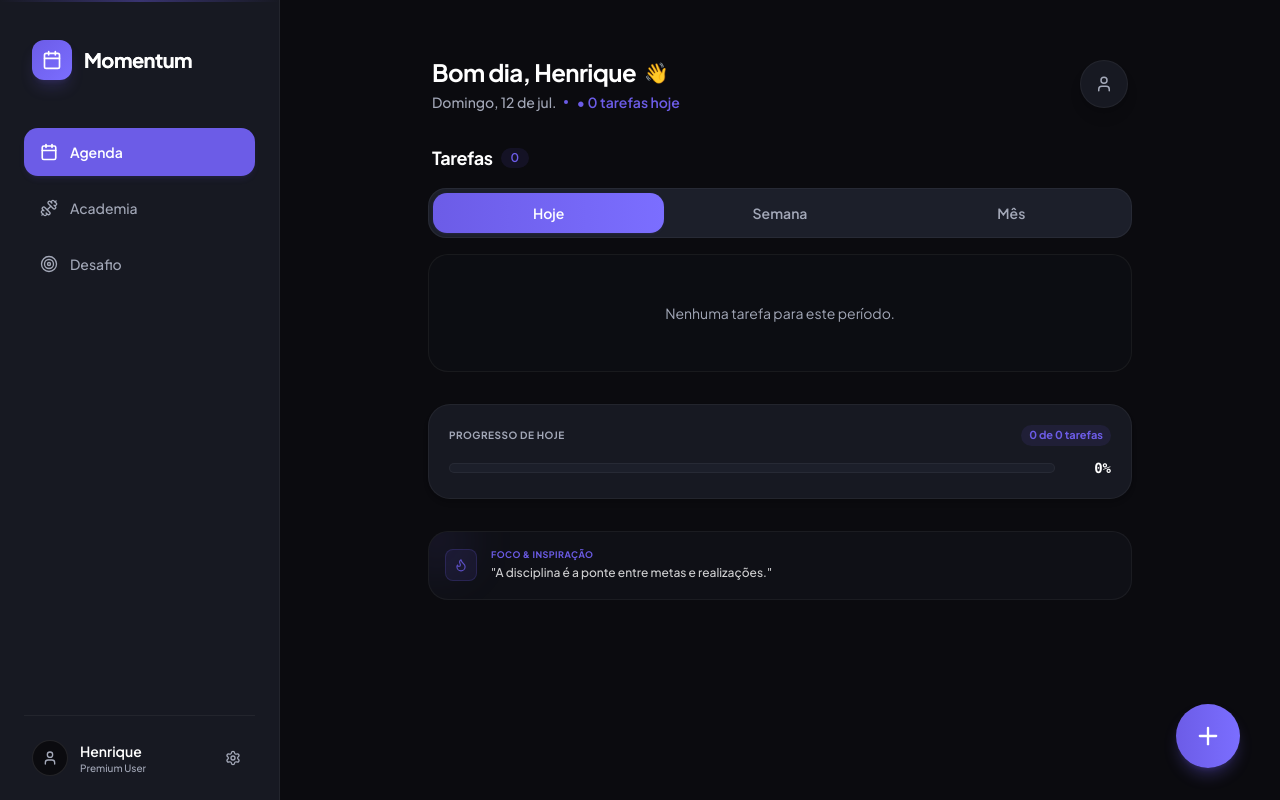
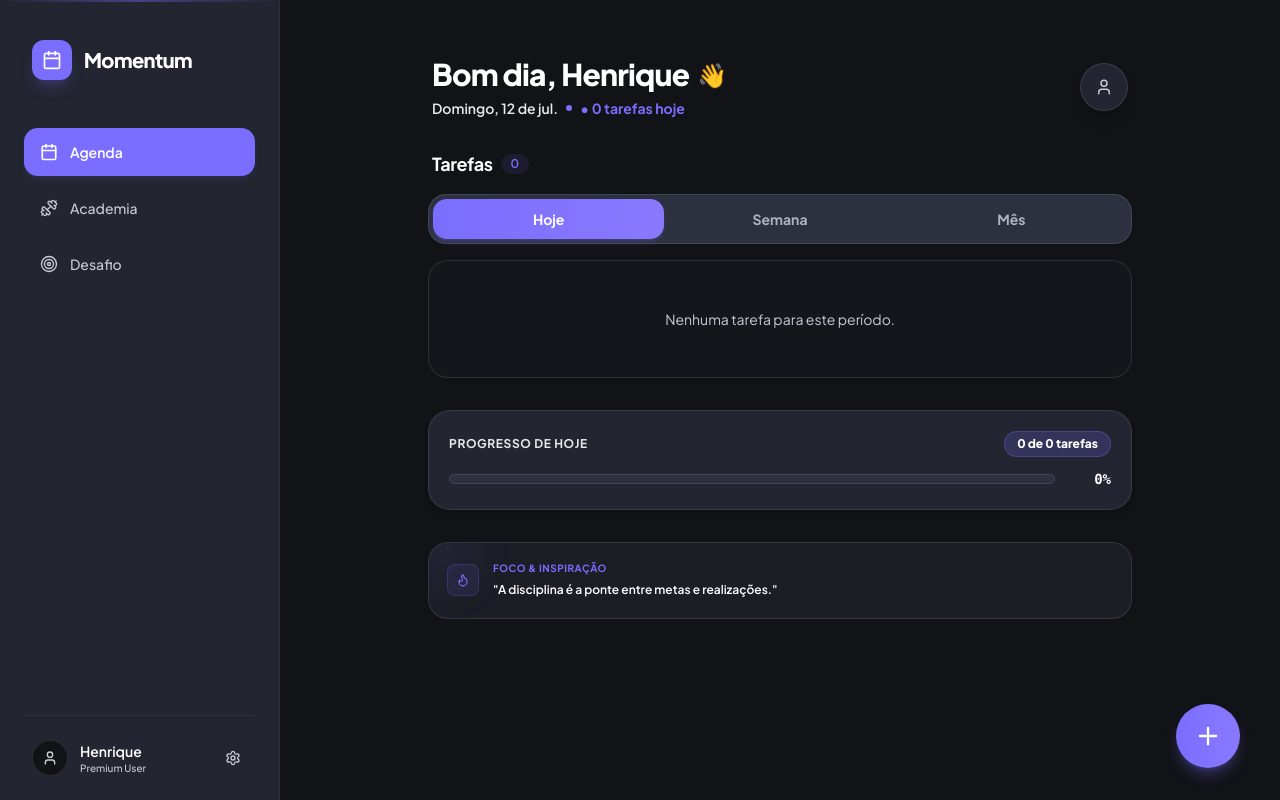
Before and after one commit to Narok94/HAGENDA, a React (Vite) app: page / in a window 1280 px wide. Built offline with nearby package versions, Linux system fonts and the light colour scheme.

Commit message:
feat: add high contrast mode and theme variables
- Introduce CSS variables for semantic theme management
- Implement high contrast mode with state persistence
- Update color scheme across UI components
- Refine header typography and animations

```diff
--- a/src/components/AgendaTab.tsx
+++ b/src/components/AgendaTab.tsx
@@ -211,20 +211,20 @@ export default function AgendaTab({ userName, avatarUrl, onOpenSettings }: Agend
     <div className="w-full min-h-full p-5 pt-8 md:p-8 md:pt-14 flex flex-col gap-6 md:gap-8 max-w-3xl mx-auto pb-32">
       {/* HEADER */}
       <header className="flex justify-between items-center px-1">
-        <div className="flex flex-col gap-1">
-          <h1 className="text-xl md:text-2xl font-bold tracking-tight text-white flex items-center gap-2">
-            Bom dia, {userName} <span className="text-lg md:text-xl">👋</span>
+        <div className="flex flex-col gap-1.5">
+          <h1 className="text-2xl md:text-3xl font-extrabold tracking-tight text-white flex items-center gap-2">
+            Bom dia, {userName} <span className="text-xl md:text-2xl animate-bounce-slow">👋</span>
           </h1>
-          <div className="flex items-center gap-2 text-xs md:text-sm font-medium">
-            <span className="text-text-sec">{dateDisplay}</span>
-            <span className="w-1 h-1 rounded-full bg-brand-primary" />
-            <span className="text-brand-primary font-semibold">{headerSubtitle}</span>
+          <div className="flex items-center gap-2 text-xs md:text-sm font-semibold">
+            <span className="text-text-sub">{dateDisplay}</span>
+            <span className="w-1.5 h-1.5 rounded-full bg-brand-primary" />
+            <span className="text-brand-primary font-bold">{headerSubtitle}</span>
           </div>
         </div>
 
         <button
           onClick={onOpenSettings}
-          className="w-11 h-11 md:w-12 md:h-12 rounded-full overflow-hidden bg-app-card border border-white/5 flex items-center justify-center shrink-0 hover:border-brand-primary transition-all duration-300 shadow-lg hover:scale-105 active:scale-95 cursor-pointer"
+          className="w-11 h-11 md:w-12 md:h-12 rounded-full overflow-hidden bg-app-card border border-border-discreet flex items-center justify-center shrink-0 hover:border-brand-primary transition-all duration-300 shadow-lg hover:scale-105 active:scale-95 cursor-pointer"
         >
           {avatarUrl ? (
             <img src={avatarUrl} alt="Avatar" className="w-full h-full object-cover" />
@@ -245,7 +245,7 @@ export default function AgendaTab({ userName, avatarUrl, onOpenSettings }: Agend
             whileHover={{ y: -2 }}
             whileTap={{ scale: 0.995 }}
             onClick={() => openTaskDetails(priorityTask)}
-            className="group flex items-center gap-4 bg-app-card p-4 md:p-5 rounded-[22px] border border-white/5 cursor-pointer hover:border-white/10 transition-all shadow-md relative overflow-hidden"
+            className="group flex items-center gap-4 bg-app-card p-4 md:p-5 rounded-[22px] border border-border-discreet cursor-pointer hover:border-white/20 transition-all shadow-md relative overflow-hidden"
           >
             {/* Subtle light glow */}
             <div className="absolute right-0 top-0 w-24 h-24 bg-brand-primary/5 rounded-full blur-2xl pointer-events-none" />
@@ -254,25 +254,25 @@ export default function AgendaTab({ userName, avatarUrl, onOpenSettings }: Agend
               onClick={(e) => { e.stopPropagation(); toggleTaskOnDate(priorityTask.id, todayStr); }}
               className={`shrink-0 flex items-center justify-center w-6 h-6 rounded-full border-[2px] transition-all duration-200 cursor-pointer ${
                 isTaskCompletedOnDate(priorityTask, todayStr)
-                  ? 'bg-brand-primary border-brand-primary text-white scale-105'
-                  : 'border-text-sec/40 text-transparent hover:border-brand-primary hover:scale-105'
+                  ? 'bg-brand-primary border-brand-primary text-white scale-105 shadow-[0_0_8px_rgba(123,109,255,0.4)]'
+                  : 'border-text-sec text-transparent hover:border-brand-primary hover:scale-105'
               }`}
             >
               <CheckCircle2 size={16} strokeWidth={3.5} className={isTaskCompletedOnDate(priorityTask, todayStr) ? 'opacity-100' : 'opacity-0'} />
             </button>
 
             <div className={`flex flex-col flex-1 min-w-0 transition-all duration-300 ${isTaskCompletedOnDate(priorityTask, todayStr) ? 'opacity-40' : 'opacity-100'}`}>
-              <h3 className={`text-sm md:text-base font-semibold text-white truncate ${isTaskCompletedOnDate(priorityTask, todayStr) ? 'line-through decoration-white/30' : ''}`}>
+              <h3 className={`text-base font-bold text-white truncate ${isTaskCompletedOnDate(priorityTask, todayStr) ? 'line-through decoration-white/30 text-white/50' : ''}`}>
                 {priorityTask.title}
               </h3>
-              <div className="flex items-center gap-2 mt-1">
-                <span className="text-[10px] md:text-xs text-text-sec font-mono bg-white/5 px-2 py-0.5 rounded-md flex items-center gap-1">
-                  <Clock size={11} className="text-text-sec" />
+              <div className="flex items-center gap-2 mt-2">
+                <span className="text-xs text-text-sub font-semibold bg-white/10 px-2.5 py-1 rounded-md flex items-center gap-1 border border-white/5 shrink-0">
+                  <Clock size={11} className="text-brand-primary" />
                   {priorityTask.time}
                 </span>
-                <span className="w-1 h-1 rounded-full bg-white/10" />
-                <span className="text-[10px] md:text-xs text-text-sec bg-white/5 px-2 py-0.5 rounded-md flex items-center gap-1">
-                  <Tag size={11} className="text-text-sec" />
+                <span className="w-1 h-1 rounded-full bg-white/15" />
+                <span className="text-xs text-white font-bold bg-white/10 px-2.5 py-1 rounded-md flex items-center gap-1 border border-white/5 shrink-0">
+                  <Tag size={11} className="text-brand-primary" />
                   {priorityTask.category}
                 </span>
               </div>
@@ -297,7 +297,7 @@ export default function AgendaTab({ userName, avatarUrl, onOpenSettings }: Agend
         </div>
 
         {/* Segmented Control */}
-        <div className="flex p-1 bg-app-card-sec rounded-[18px] border border-white/5 w-full relative">
+        <div className="flex p-1 bg-app-card-sec rounded-[18px] border border-border-discreet w-full relative">
           {['hoje', 'semana', 'mes'].map(filter => {
             const isActive = viewFilter === filter;
             const labelMap: Record<string, string> = { hoje: 'Hoje', semana: 'Semana', mes: 'Mês' };
@@ -305,14 +305,14 @@ export default function AgendaTab({ userName, avatarUrl, onOpenSettings }: Agend
               <button
                 key={filter}
                 onClick={() => setViewFilter(filter as any)}
-                className={`relative flex-1 text-xs md:text-sm font-semibold py-2.5 rounded-[14px] transition-all z-10 capitalize cursor-pointer ${
-                  isActive ? 'text-white' : 'text-text-sec hover:text-white'
+                className={`relative flex-1 text-xs md:text-sm font-bold py-2.5 rounded-[14px] transition-all z-10 capitalize cursor-pointer ${
+                  isActive ? 'text-white' : 'text-text-meta hover:text-white'
                 }`}
               >
                 {isActive && (
                   <motion.div
                     layoutId="activeFilterTab"
-                    className="absolute inset-0 bg-gradient-to-r from-brand-primary to-brand-hover rounded-[14px] shadow-sm shadow-brand-primary/10"
+                    className="absolute inset-0 bg-gradient-to-r from-[#7B6DFF] to-[#8A79FF] rounded-[14px] shadow-md shadow-brand-primary/20"
                     transition={{ type: "spring", stiffness: 350, damping: 28 }}
                   />
                 )}
@@ -325,7 +325,7 @@ export default function AgendaTab({ userName, avatarUrl, onOpenSettings }: Agend
         {/* Task List */}
         <div className="flex flex-col gap-3">
           {filteredTasks.length === 0 ? (
-            <div className="text-center py-12 text-text-sec text-xs md:text-sm bg-app-card/20 rounded-[20px] border border-white/5">
+            <div className="text-center py-12 text-text-sec text-xs md:text-sm bg-app-card/20 rounded-[20px] border border-border-discreet">
               Nenhuma tarefa para este período.
             </div>
           ) : (
@@ -342,14 +342,14 @@ export default function AgendaTab({ userName, avatarUrl, onOpenSettings }: Agend
                     transition={{ duration: 0.18 }}
                     key={task.id}
                     onClick={() => openTaskDetails(task)}
-                    className="group flex items-center gap-4 bg-app-card p-4 md:p-5 rounded-[20px] border border-white/5 cursor-pointer hover:border-white/10 transition-all active:scale-[0.99] shadow-sm hover:shadow-md"
+                    className="group flex items-center gap-4 bg-app-card p-4 md:p-5 rounded-[20px] border border-border-discreet cursor-pointer hover:border-white/20 transition-all active:scale-[0.99] shadow-sm hover:shadow-md"
                   >
                     <button
                       onClick={(e) => { e.stopPropagation(); toggleTaskOnDate(task.id, targetDate); }}
                       className={`shrink-0 flex items-center justify-center w-6 h-6 rounded-full border-[2px] transition-all duration-200 cursor-pointer ${
                         isCompleted
-                          ? 'bg-brand-primary border-brand-primary text-white scale-105'
-                          : 'border-text-sec/40 text-transparent hover:border-brand-primary hover:scale-105'
+                          ? 'bg-brand-primary border-brand-primary text-white scale-105 shadow-[0_0_8px_rgba(123,109,255,0.4)]'
+                          : 'border-text-sec text-transparent hover:border-brand-primary hover:scale-105'
                       }`}
                     >
                       <CheckCircle2 size={15} strokeWidth={3.5} className={isCompleted ? 'opacity-100' : 'opacity-0'} />
@@ -357,27 +357,27 @@ export default function AgendaTab({ userName, avatarUrl, onOpenSettings }: Agend
 
                     <div className={`flex flex-col flex-1 min-w-0 transition-all duration-300 ${isCompleted ? 'opacity-40' : 'opacity-100'}`}>
                       <div className="flex items-center gap-2">
-                        <h3 className={`text-sm md:text-base font-semibold text-white truncate ${isCompleted ? 'line-through decoration-white/30' : ''}`}>
+                        <h3 className={`text-sm md:text-base font-bold text-white truncate ${isCompleted ? 'line-through decoration-white/30 text-white/50' : ''}`}>
                           {task.title}
                         </h3>
                         {task.priority && !isCompleted && (
                           <Flame size={14} className="text-[#FF5252] shrink-0 animate-pulse" />
                         )}
                       </div>
-                      <div className="flex items-center gap-2 mt-1.5 flex-wrap">
-                        <span className="text-[10px] md:text-xs text-text-sec font-mono bg-white/5 px-2 py-0.5 rounded-md flex items-center gap-1 shrink-0">
-                          <Clock size={11} className="text-text-sec" />
+                      <div className="flex items-center gap-2 mt-2 flex-wrap">
+                        <span className="text-xs text-text-sub font-semibold bg-white/10 px-2.5 py-1 rounded-md flex items-center gap-1 shrink-0 border border-white/5">
+                          <Clock size={11} className="text-brand-primary" />
                           {task.time}
                         </span>
-                        <span className="w-1 h-1 rounded-full bg-white/10 shrink-0" />
-                        <span className="text-[10px] md:text-xs text-text-sec bg-white/5 px-2 py-0.5 rounded-md flex items-center gap-1 shrink-0">
-                          <Tag size={11} className="text-text-sec" />
+                        <span className="w-1 h-1 rounded-full bg-white/15 shrink-0" />
+                        <span className="text-xs text-white font-bold bg-white/10 px-2.5 py-1 rounded-md flex items-center gap-1 shrink-0 border border-white/5">
+                          <Tag size={11} className="text-brand-primary" />
                           {task.category}
                         </span>
                         {task.recurrence === 'semanal' && (
                           <>
-                            <span className="w-1 h-1 rounded-full bg-white/10 shrink-0" />
-                            <span className="text-[10px] md:text-xs text-brand-primary font-medium shrink-0 flex items-center gap-1">
+                            <span className="w-1 h-1 rounded-full bg-white/15 shrink-0" />
+                            <span className="text-xs text-brand-primary font-bold shrink-0 flex items-center gap-1">
                               <RefreshCw size={11} className="animate-spin-slow" />
                               {task.recurrenceDays && task.recurrenceDays.length > 0
                                 ? `Semanal (${task.recurrenceDays.map(d => {
@@ -390,8 +390,8 @@ export default function AgendaTab({ userName, avatarUrl, onOpenSettings }: Agend
                         )}
                         {viewFilter !== 'hoje' && task.recurrence !== 'semanal' && task.date && (
                           <>
-                            <span className="w-1 h-1 rounded-full bg-white/10 shrink-0" />
-                            <span className="text-[10px] md:text-xs text-text-sec font-mono shrink-0">
+                            <span className="w-1 h-1 rounded-full bg-white/15 shrink-0" />
+                            <span className="text-xs text-text-sub font-semibold font-mono shrink-0 bg-white/10 px-2.5 py-1 rounded-md border border-white/5">
                               {task.date.split('-').reverse().slice(0,2).join('/')}
                             </span>
                           </>
@@ -412,24 +412,24 @@ export default function AgendaTab({ userName, avatarUrl, onOpenSettings }: Agend
 
       {/* 3. PROGRESSO DIÁRIO */}
       {viewFilter === 'hoje' && (
-        <section className="bg-app-card rounded-[22px] p-5 border border-white/5 shadow-md">
+        <section className="bg-app-card rounded-[22px] p-5 border border-border-discreet shadow-md">
           <div className="flex justify-between items-center mb-3">
-            <span className="text-[10px] font-bold text-text-sec uppercase tracking-wider">Progresso de Hoje</span>
-            <span className="text-[11px] font-bold text-brand-primary bg-brand-primary/10 px-2 py-0.5 rounded-full">
+            <span className="text-xs font-bold text-text-sub uppercase tracking-wider">Progresso de Hoje</span>
+            <span className="text-xs font-extrabold text-white bg-brand-primary/20 border border-brand-primary/30 px-3 py-1 rounded-full">
               {completedCount} de {filteredTasks.length} {filteredTasks.length === 1 ? 'tarefa' : 'tarefas'}
             </span>
           </div>
 
           <div className="flex items-center gap-4">
-            <div className="h-2.5 flex-1 bg-app-card-sec border border-white/5 rounded-full overflow-hidden relative">
+            <div className="h-[10px] flex-1 bg-app-card-sec border border-white/10 rounded-full overflow-hidden relative">
               <motion.div
                 initial={{ width: 0 }}
                 animate={{ width: `${progressPercentage}%` }}
                 transition={{ duration: 0.6, ease: "easeOut" }}
-                className="h-full bg-gradient-to-r from-brand-primary to-brand-hover rounded-full relative"
+                className="h-full bg-gradient-to-r from-[#7B6DFF] to-[#8A79FF] rounded-full relative shadow-[0_0_12px_rgba(123,109,255,0.4)]"
               />
             </div>
-            <span className="text-sm font-extrabold text-white font-mono w-10 text-right shrink-0">
+            <span className="text-sm font-black text-white font-mono w-10 text-right shrink-0">
               {progressPercentage}%
             </span>
           </div>
@@ -437,17 +437,17 @@ export default function AgendaTab({ userName, avatarUrl, onOpenSettings }: Agend
       )}
 
       {/* 4. CARD DE INSPIRAÇÃO (SMALL MENSAGEM MOTIVACIONAL) */}
-      <section className="bg-app-card-sec/30 rounded-[20px] p-4 border border-white/5 flex items-center gap-3.5 relative overflow-hidden">
+      <section className="bg-app-card-sec/40 rounded-[20px] p-4.5 border border-border-discreet flex items-center gap-3.5 relative overflow-hidden">
         {/* Subtle background blur accent */}
         <div className="absolute -left-6 -top-6 w-16 h-16 bg-brand-primary/10 rounded-full blur-xl pointer-events-none" />
 
         <div className="w-8 h-8 rounded-lg bg-brand-primary/10 border border-brand-primary/20 flex items-center justify-center text-brand-primary shrink-0">
-          <Flame size={14} className="opacity-80" />
+          <Flame size={14} className="opacity-100" />
         </div>
 
-        <div className="flex flex-col gap-0.5 min-w-0">
-          <span className="text-[9px] font-bold text-brand-primary uppercase tracking-wider">Foco & Inspiração</span>
-          <p className="text-xs font-medium text-white/80 leading-relaxed truncate-2-lines">
+        <div className="flex flex-col gap-1 min-w-0">
+          <span className="text-[10px] font-bold text-brand-primary uppercase tracking-wider">Foco & Inspiração</span>
+          <p className="text-xs font-semibold text-white leading-relaxed truncate-2-lines">
             "A disciplina é a ponte entre metas e realizações."
           </p>
         </div>
--- a/src/index.css
+++ b/src/index.css
@@ -2,8 +2,30 @@
 @import "tailwindcss";
 
 :root {
+  --app-bg: #121317;
+  --app-card: #232631;
+  --app-card-sec: #2D313F;
+  --brand-primary: #7B6DFF;
+  --brand-hover: #8A79FF;
+  --text-sec: #C7CBD6;
+  --text-meta: #AEB4C3;
+  --text-sub: #E7E9EE;
+  --border-discreet: rgba(255, 255, 255, 0.10);
+
   padding-top: env(safe-area-inset-top);
   padding-bottom: env(safe-area-inset-bottom);
+}
+
+:root.high-contrast {
+  --app-bg: #15171C;
+  --app-card: #2D3142;
+  --app-card-sec: #3B3F54;
+  --brand-primary: #8B73FF;
+  --brand-hover: #9F8BFF;
+  --text-sec: #E2E6F0;
+  --text-meta: #D0D4DE;
+  --text-sub: #FFFFFF;
+  --border-discreet: rgba(255, 255, 255, 0.18);
 }
 
 html, body {
@@ -14,13 +36,15 @@ html, body {
 @theme {
   --font-sans: "Plus Jakarta Sans", "Inter", ui-sans-serif, system-ui, -apple-system, sans-serif;
 
-  --color-app-bg: #0B0B0F;
-  --color-app-card: #171922;
-  --color-app-card-sec: #1C1F2A;
-  --color-brand-primary: #6C5CE7;
-  --color-brand-hover: #7B6EFF;
-  --color-text-sec: #A3A8B8;
-  --color-border-discreet: rgba(255, 255, 255, 0.05);
+  --color-app-bg: var(--app-bg);
+  --color-app-card: var(--app-card);
+  --color-app-card-sec: var(--app-card-sec);
+  --color-brand-primary: var(--brand-primary);
+  --color-brand-hover: var(--brand-hover);
+  --color-text-sec: var(--text-sec);
+  --color-text-meta: var(--text-meta);
+  --color-text-sub: var(--text-sub);
+  --color-border-discreet: var(--border-discreet);
 }
 
 @layer base {
```
Also changed, not shown: src/App.tsx (+38 -4 lines), src/components/TaskModal.tsx (+29 -29 lines).
